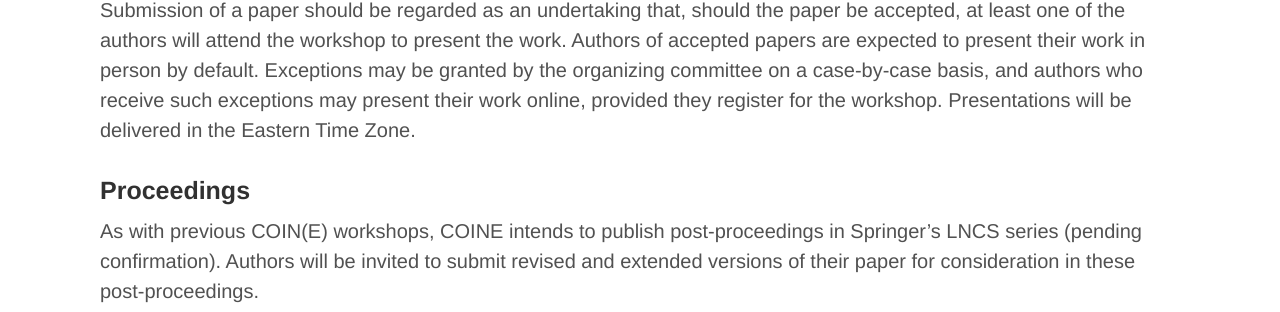
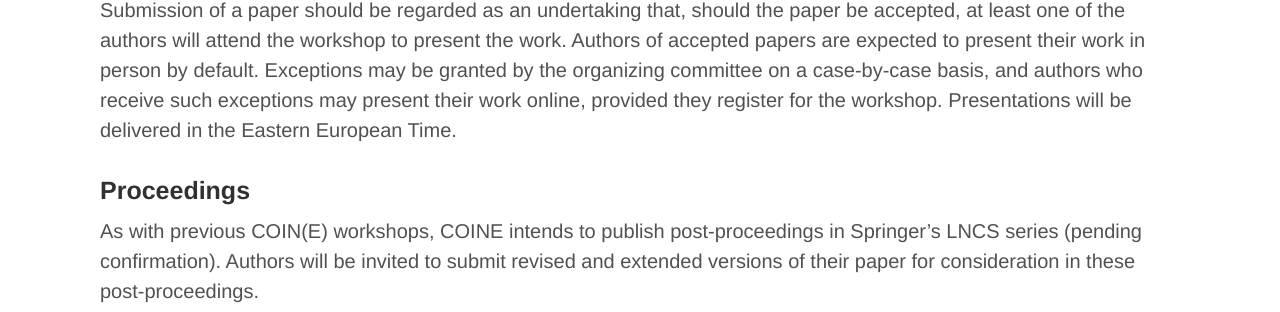
Before and after one commit to coin-workshop/coine-2026-paphos, a Jekyll site: the page built from paper_submission.md, in a window 1280 px wide. Shown: the part 775-1087 px from the top of the page. Built offline with Jekyll 4.4.1, drawn with Linux system fonts in a browser that asks for light colours.

Commit message:
Update timezone

```diff
--- a/paper_submission.md
+++ b/paper_submission.md
@@ -21,7 +21,7 @@ For submission of papers, please use the OpenReview.net site at: _(to be announc
 
 Submitted papers will be reviewed on a "single-blind" basis by at least two PC members.
 
-Submission of a paper should be regarded as an undertaking that, should the paper be accepted, at least one of the authors will attend the workshop to present the work. Authors of accepted papers are expected to present their work in person by default. Exceptions may be granted by the organizing committee on a case-by-case basis, and authors who receive such exceptions may present their work online, provided they register for the workshop. Presentations will be delivered in the Eastern Time Zone.
+Submission of a paper should be regarded as an undertaking that, should the paper be accepted, at least one of the authors will attend the workshop to present the work. Authors of accepted papers are expected to present their work in person by default. Exceptions may be granted by the organizing committee on a case-by-case basis, and authors who receive such exceptions may present their work online, provided they register for the workshop. Presentations will be delivered in the Eastern European Time.
 
 ### Proceedings
 
```
Also changed, not shown: call_for_papers.md (+1 -1 lines).
